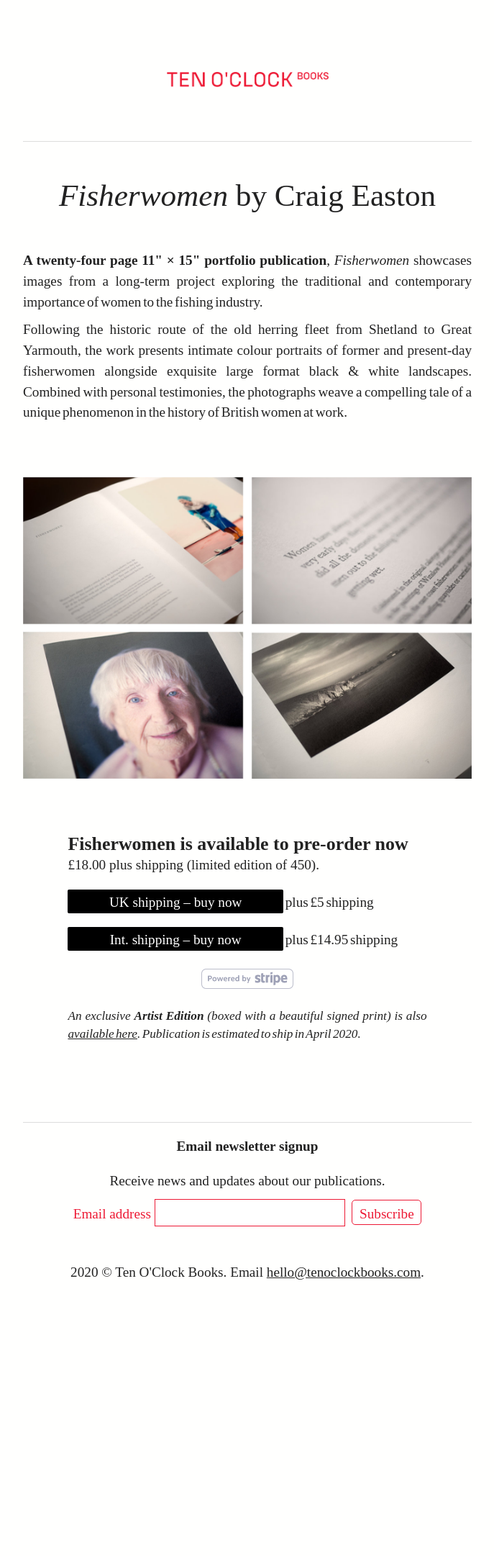
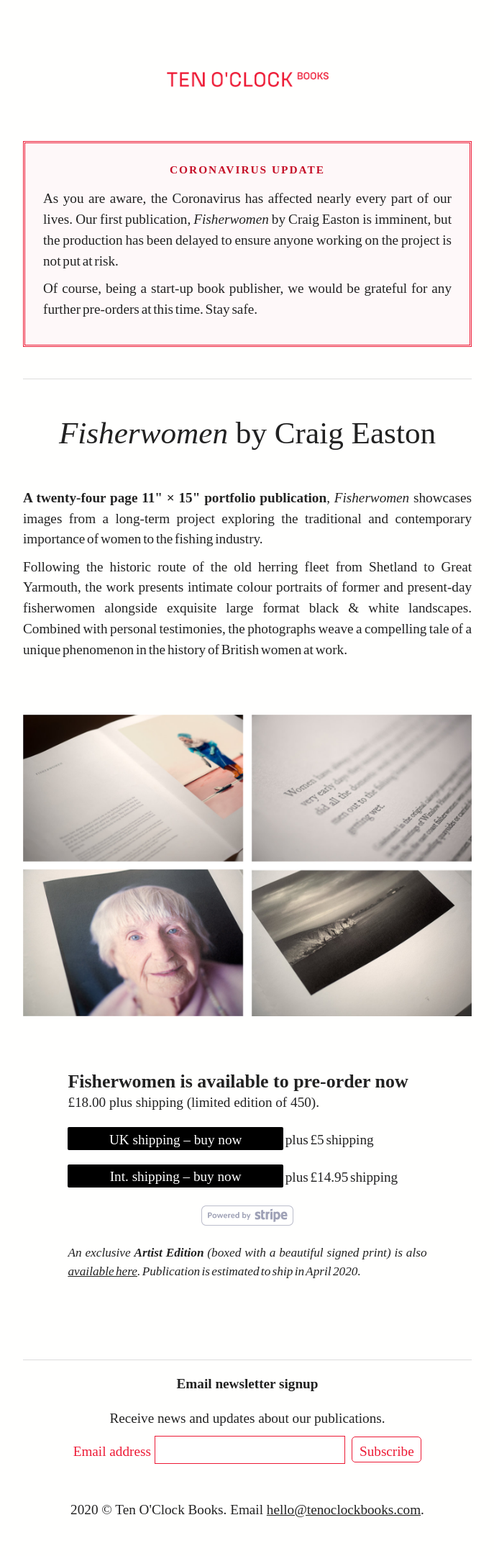
Before and after one commit to martincf/tenoclockbooks, a Jekyll site: the page built from index.md, in a window 1280 px wide. Shown: the whole page at 72% size, without its empty margins (296-983 px from the left). Built offline with Jekyll 4.4.1, drawn with Linux system fonts in a browser that asks for light colours; some web fonts are replaced; before the commit the page ends 1833 px from its top, so only the background shows below that.

Commit message:
Alert message.

```diff
--- a/_layouts/default.html
+++ b/_layouts/default.html
@@ -2,6 +2,16 @@
   <body>
     <main>
       <h1 class="logo"><a href="/"><img class="title--logo" src="{{ p.url | prepend: site.baseurl }}/assets/images/logo-tenoclockbooks.png" alt="Ten O'Clock Books" /></a></h1>
+
+      <div class="alert">
+        <h1>Coronavirus update</h1>
+        <p>As you are aware, the Coronavirus has affected nearly every part of our lives.
+          Our first publication, <em>Fisherwomen</em> by Craig Easton is imminent, but the production
+          has been delayed to ensure anyone working on the project is not put at risk.</p>
+        <p>Of course, being a start-up book publisher, we would be grateful for any further
+          pre-orders at this time. Stay safe.</p>
+      </div>
+
       {{ content }}
 
       {% if page.shipping == true and page.tags contains "general" %}
--- a/_sass/main.scss
+++ b/_sass/main.scss
@@ -128,3 +128,19 @@ footer {
     cursor: pointer;
   }
 }
+.alert {
+  margin: 25px 0;
+  padding: 25px 25px;
+  border: 3px double $red;
+  background-color: lighten($red,47%);
+  h1 {
+    margin: 0 0 1em;
+    text-transform: uppercase;
+    color: darken($red,10%);
+    font-weight: 700;
+    font-size: .8em;
+    letter-spacing: 2px;
+  }
+  p {
+  }
+}
```
Also changed, not shown: 5 other files.
